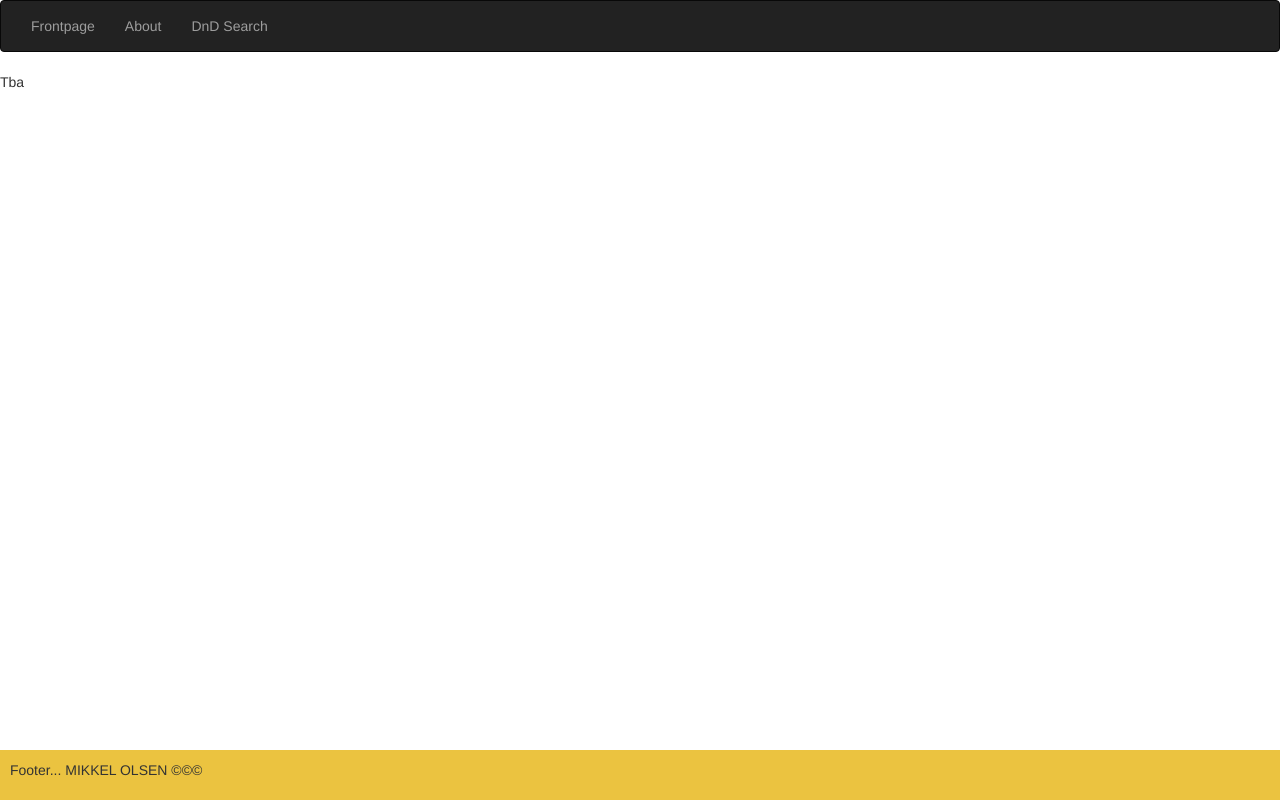
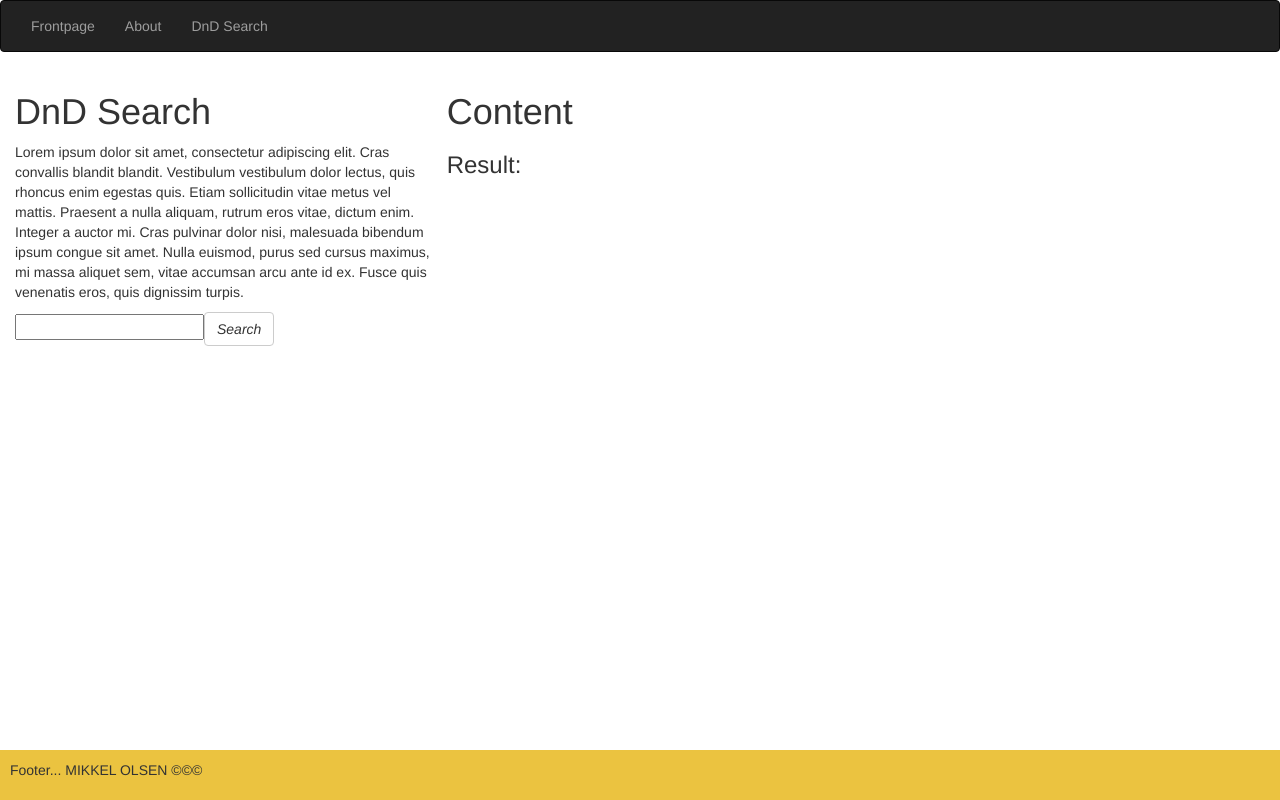
Before and after one commit to marcusTL/dnd-schedule, a React (Create React App) app: page /DnDsearch in a window 1280 px wide. Built offline with nearby package versions, Linux system fonts and the light colour scheme.

Commit message:
DnDSearch stuff

```diff
--- a/src/DnDsearch.js
+++ b/src/DnDsearch.js
@@ -1,12 +1,33 @@
 import react, {Component} from 'react';
+import SearchBar from './SearchBar';
+import SearchResult from './SearchResult';
 
-const DnDsearch = () =>(
-    <div>
-        <p>
-            Tba
-        </p>
-    </div>
-)
+class DnDsearch extends Component {
+    render(){
+        return(
+            <div Class="col-sm-12">
+                <div Class="col-sm-4">
+                    <div Class="row">
+                        <h1>DnD Search</h1>
+                        <p>Lorem ipsum dolor sit amet, consectetur adipiscing elit. Cras convallis blandit blandit. Vestibulum
+                         vestibulum dolor lectus, quis rhoncus enim egestas quis. Etiam sollicitudin vitae metus vel mattis. Praesent
+                          a nulla aliquam, rutrum eros vitae, dictum enim. Integer a auctor mi. Cras pulvinar dolor nisi, malesuada bibendum
+                           ipsum congue sit amet. Nulla euismod, purus sed cursus maximus, mi massa aliquet sem, vitae accumsan arcu ante id
+                            ex. Fusce quis venenatis eros, quis dignissim turpis.</p>
+
+                        <SearchBar/>
+                    </div>
+                </div>
+                <div Class="col-sm-3">
+                    <h1>Content</h1>
+                    <SearchResult/>
+
+
+                </div>
+            </div>
+        );
+    }
+}
 
 
 
--- /dev/null
+++ b/src/SearchBar.js
@@ -0,0 +1,21 @@
+import React from 'react';
+
+class SearchBar extends React.Component{
+    state = {
+        term: ''
+    };
+
+    render(){
+        return(
+            <form role="search">
+                <div>
+                    <input type="text"/>
+                    <button className="btn btn-default">
+                      <i>Search</i>
+                    </button>
+                </div>
+            </form>
+        )
+    }
+}
+export default SearchBar;
--- /dev/null
+++ b/src/SearchResult.js
@@ -0,0 +1,13 @@
+import react from 'react';
+
+const SearchResult = props =>{
+        return(
+            <div className="searchresult">
+                <h3>Result: </h3>
+                <div>{props.SearchResult}</div>
+
+            </div>
+        )
+}
+
+export default SearchResult;
```
